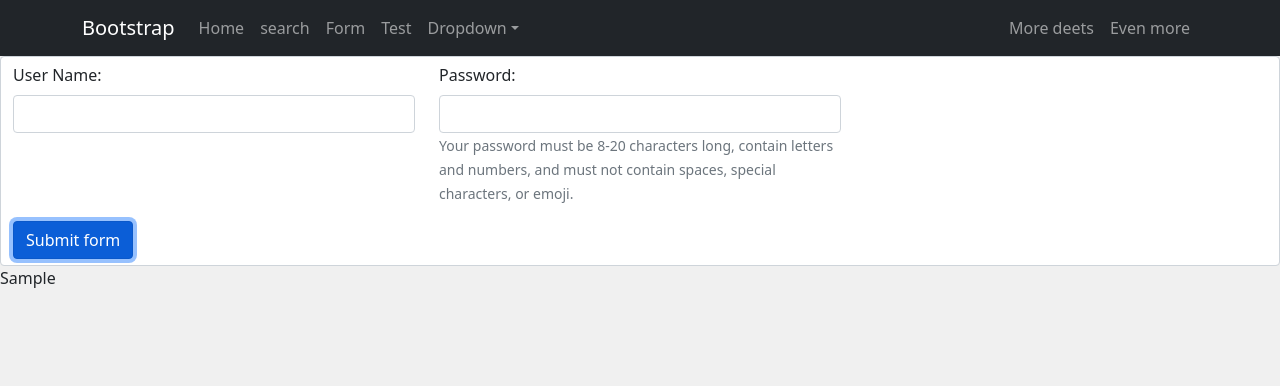
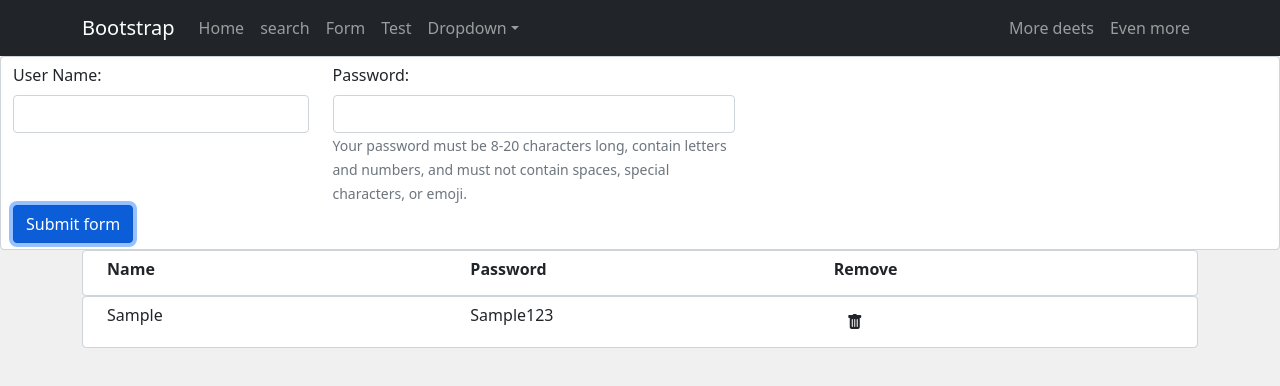
Before and after one commit to filipe1238/react-basic-project, a React (Create React App) app: page /Forms in a window 1280 px wide. Both pictures are taken after typing "Sample", "Sample123" into the empty fields and a click on the button "Submit form". Shown: the top 386 px of the page. Built offline with nearby package versions, Linux system fonts and the light colour scheme.

Commit message:
added useReducer on forms

```diff
--- a/package.json
+++ b/package.json
@@ -9,6 +9,7 @@
     "@testing-library/user-event": "^13.5.0",
     "axios": "^0.27.2",
     "bootstrap": "^5.1.3",
+    "bootstrap-icons": "^1.9.0",
     "express": "4.17.1",
     "mongodb": "3.5.5",
     "react": "^17.0.2",
--- a/src/study/App.js
+++ b/src/study/App.js
@@ -155,7 +155,7 @@ const SearchForm = ({
 }) => (
   <form onSubmit={onSearchSubmit}>
 
-    <div className="rows justify-content-start">
+    <div className="rows">
       <InputWithLabel
         id="search"
         value={searchTerm}
@@ -165,7 +165,7 @@ const SearchForm = ({
         <strong>Search:</strong>
       </InputWithLabel>
       <Form.Text className="text-muted">
-        We'll never share your email with anyone else.
+        You'r searching for: <strong>{searchTerm}</strong>
       </Form.Text>
       <div class="col-4">
         <button type="submit" className='btn btn-dark' disabled={!searchTerm}>
--- a/src/study/form/Forms.js
+++ b/src/study/form/Forms.js
@@ -1,31 +1,34 @@
-import React, { useState } from 'react';
-
-import { Form, Button, Col, Row } from 'react-bootstrap';
-
+import React, { useState, useReducer } from 'react';
+import { Form, Button, Col, Row, Container } from 'react-bootstrap';
+import { reducer } from './reducer'
 import 'bootstrap/dist/css/bootstrap.min.css';
-import NavBar from '../NavBar.js';
-
+import 'bootstrap-icons/font/bootstrap-icons.css';
 
 const Forms = () => {
-    const onFormSubmit = (evt) => {
+
+    /*const onFormSubmit = (evt) => {
         setUser(evt.target.value);
         console.log(user);
-    };
+    };*/
     const handleSubmit = (e) => {
         e.preventDefault();
         if (user.name &&
             user.password) {
             const newUser = { ...user, id: new Date().getTime().toString() };
-            setUsers([...users, newUser]);
-            setUser({ name: '', password: '' });
+            dispatch({ type: 'ADD_USER', payload: newUser })
+            setUser({ name: '', password: '' })
         }
+
 
     }
 
-
+    const defaultState = {
+        users: []
+    }
+    const [state, dispatch] = useReducer(reducer, defaultState);
     const [user, setUser] = useState({ name: '', password: '' });
 
-    const [users, setUsers] = useState([]);
+
 
     const handleChange = (e) => {
         const value = e.target.value;
@@ -43,11 +46,11 @@ const Forms = () => {
     }
 
     return (
-
+        <>
             <form className='form' onSubmit={handleSubmit}>
-            <div className='form-control gap-50'>
-                <Row className="mb-3">
-                    <Form.Group as={Col} md="4" >
+                <div className='form-control d-flex justify-content-center'>
+                    <Row className="mb-8">
+                        <Form.Group as={Col} md="3" >
                             <Form.Label htmlFor="inputUserName5">User Name: {user.name}</Form.Label>
                             <Form.Control
                                 required
@@ -85,18 +88,44 @@ const Forms = () => {
                         </Form.Group>
 
 
-                </Row>
-
+                        <div>
                             <Button type="submit">Submit form</Button>
                         </div>
-            {users.map((user) => {
-                return <div key={user.id}>
 
+                    </Row>
+                </div>
+            </form>
+            <Container>
+                <div className='form-control d-flex justify-content-start'>
+                    <Container>
+                        <Form.Label><strong>Name</strong></Form.Label>
+                    </Container>
+                    <Container>
+                        <Form.Label><strong>Password</strong></Form.Label>
+                    </Container>
+                    <Container>
+                        <Form.Label><strong>Remove</strong></Form.Label>
+                    </Container>
+                </div>
+                {state.users.map((user) => {
+                    return ( //needs to return the one with the 'key' prop, or else it will give the warning about id
+                        <div className='form-control d-flex' key={user.id}>
+                            <Container>
                                 {user.name}
+                            </Container>
+                            <Container>
+                                {user.password}
+                            </Container>
+                            <Container>
+                                <button type="button" className="btn btn-white" onClick={() => dispatch({ type: 'DELETE_USER', payload: user.id })}>
+                                    <i className="bi bi-trash-fill"></i>
+                                </button>
+                            </Container>
                         </div>
+                    )
                 })}
-
-        </form>
+            </Container>
+        </>
 
     );
 }
--- /dev/null
+++ b/src/study/form/reducer.js
@@ -0,0 +1,22 @@
+export const reducer = (state, action) => {
+    switch (action.type) {
+        case 'ADD_USER':
+            const newUsers = [...state.users, action.payload]
+            return {
+                ...state,
+                users: newUsers
+            }
+        case 'DELETE_USER':
+            const newDeletedUsers = state.users.filter(
+                (user) => user.id !== action.payload
+            );
+            return {
+                ...state,
+                users: newDeletedUsers
+            }
+
+        default:
+            throw new Error("No matching action");
+
+    }
+};
```
Also changed, not shown: 2 other files (tests, documents, lock files or other folders). Lines whose indentation alone changed are shown as unchanged.
